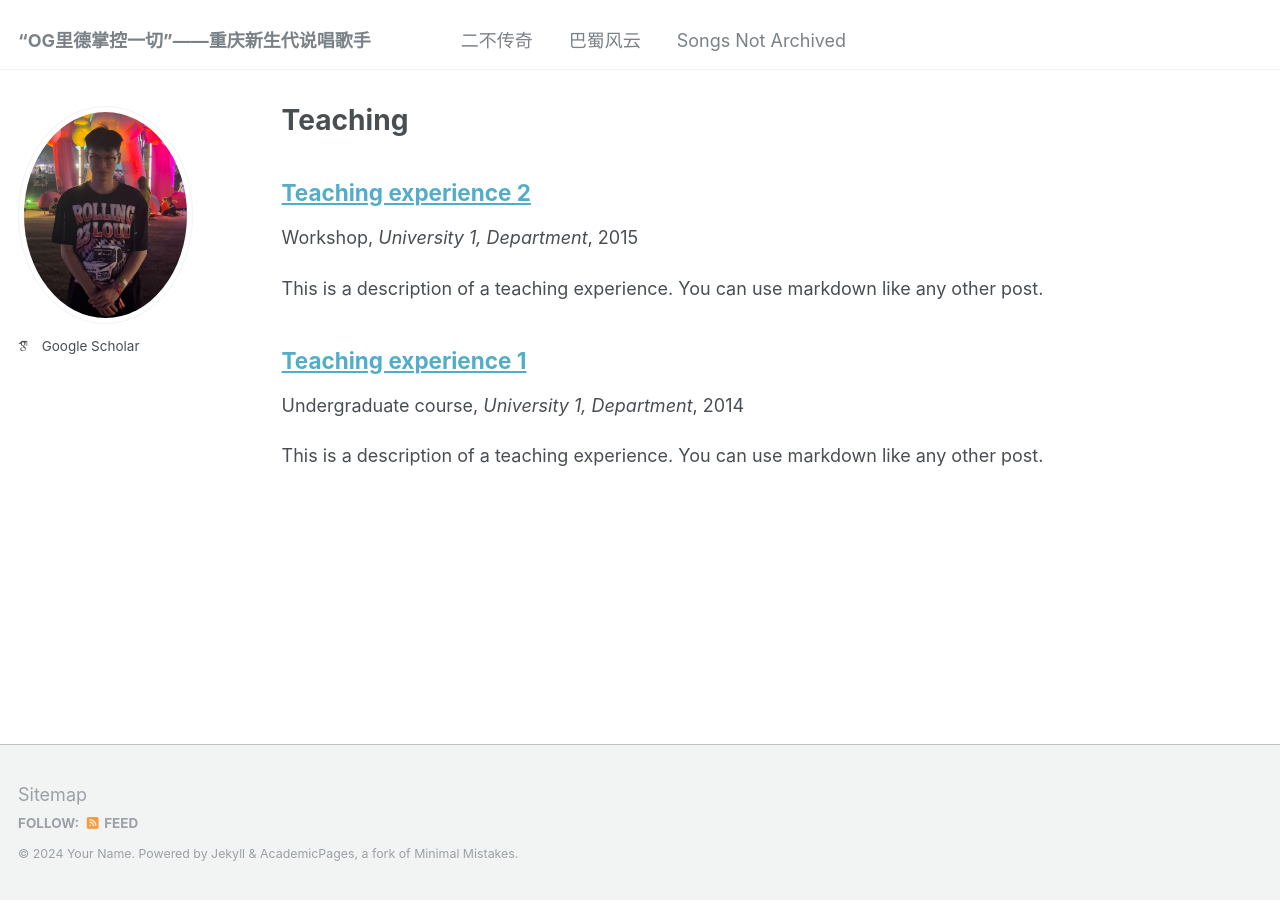
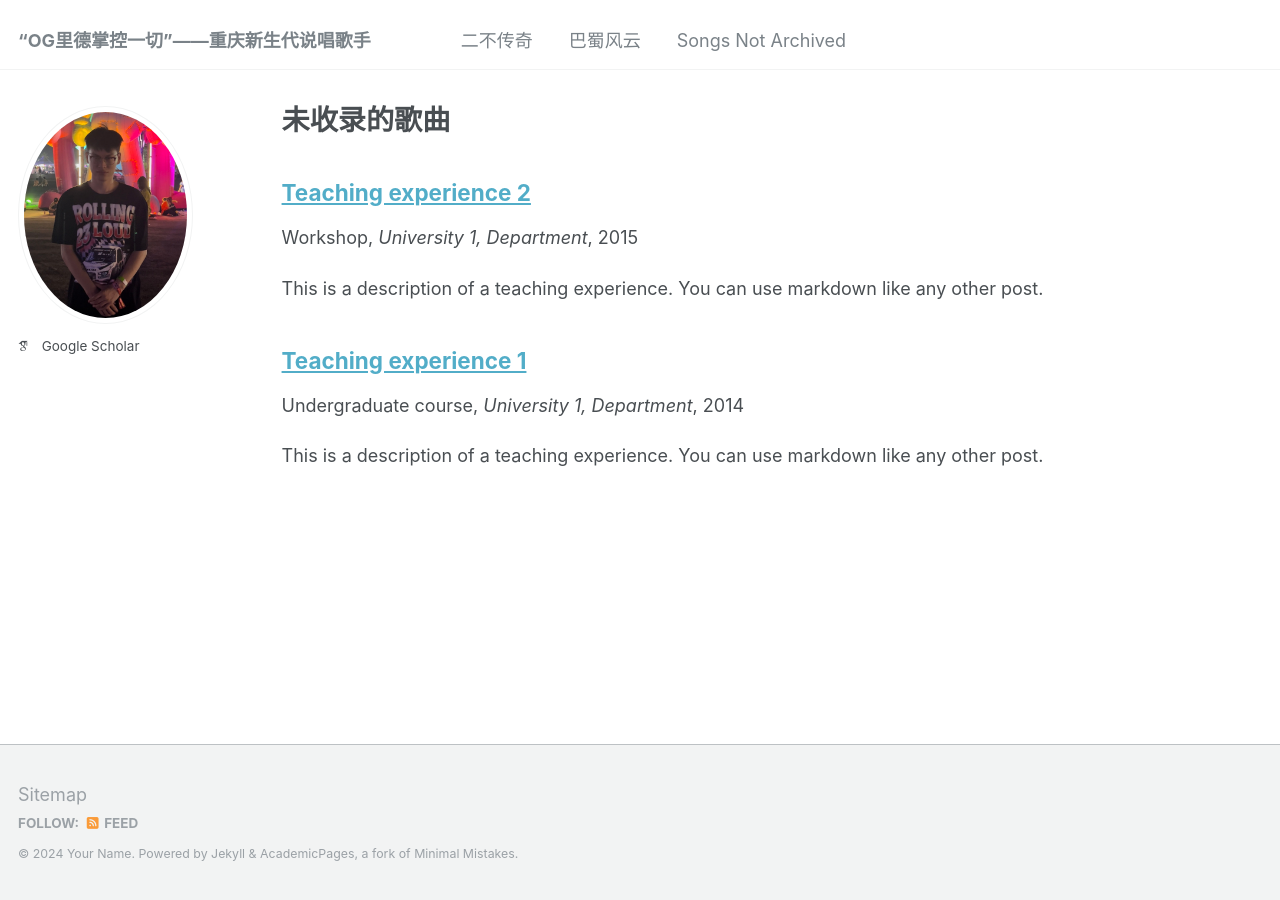
Before and after one commit to BSITA-CQ/BSITA-CQ.github.io, a Jekyll site: the page built from _pages/teaching.html, in a window 1280 px wide. Built offline with Jekyll 4.4.1, drawn with Linux system fonts in a browser that asks for light colours; some web fonts are replaced.

Commit message:
Update teaching.html

```diff
--- a/_pages/teaching.html
+++ b/_pages/teaching.html
@@ -1,6 +1,6 @@
 ---
 layout: archive
-title: "Teaching"
+title: "未收录的歌曲"
 permalink: /teaching/
 author_profile: true
 ---
```
